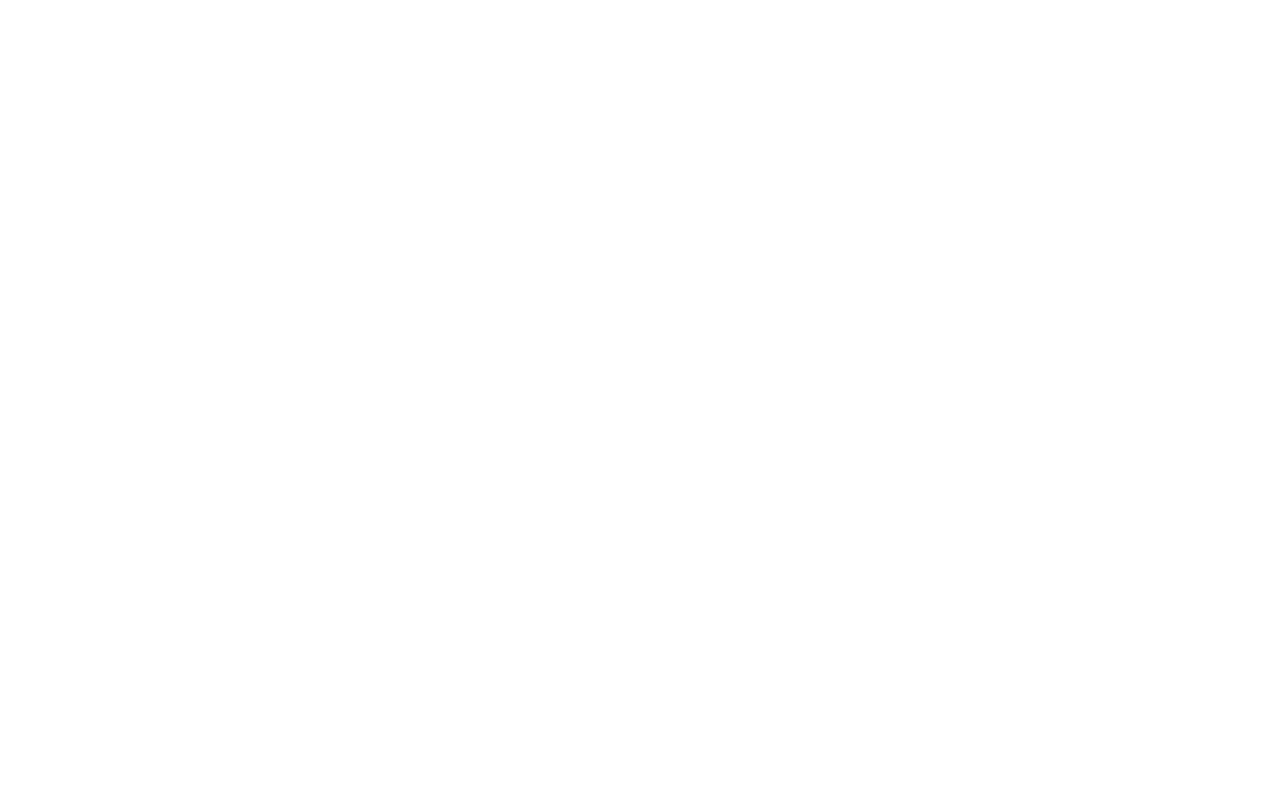
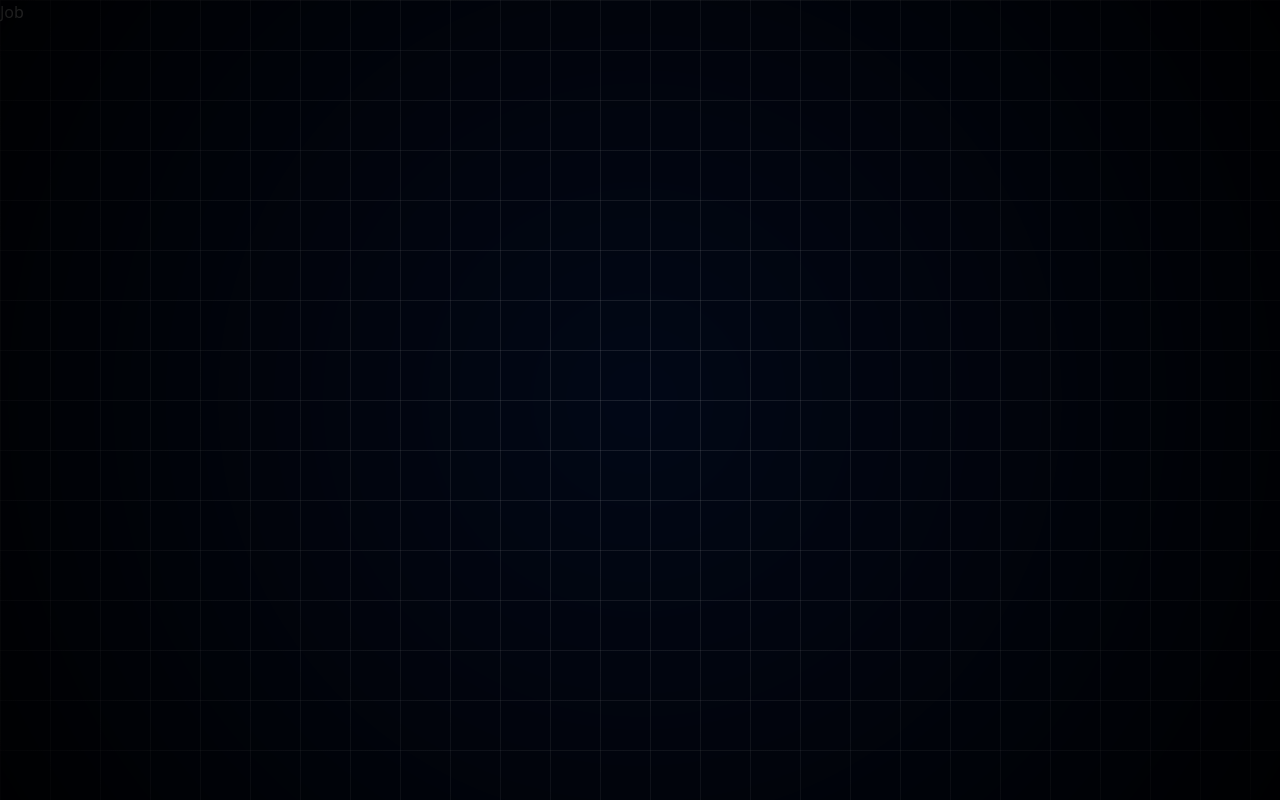
Before and after one commit to abhishek17551/job-portal, a React (Vite) app: page /job/1 in a window 1280 px wide. Built offline with nearby package versions, Linux system fonts and the light colour scheme.

Commit message:
imported themes from shadcn

```diff
--- a/src/App.css
+++ b/src/App.css
@@ -0,0 +1,26 @@
+.grid-background {
+    position: fixed;
+    top: 0;
+    left: 0;
+    width: 100%;
+    height: 100%;
+    background: linear-gradient(
+        to right,
+        rgba(255, 255, 255, 0.1) 1px,
+        transparent 1px
+      ),
+      linear-gradient(to bottom, rgba(255, 255, 255, 0.1) 1px, transparent 1px);
+    background-size: 50px 50px;
+    pointer-events: none;
+    z-index: -1;
+  }
+
+  .grid-background::before {
+    content: "";
+    position: absolute;
+    top: 0;
+    left: 0;
+    width: 100%;
+    height: 100%;
+    background: radial-gradient(circle, transparent, rgba(0, 0, 0, 0.9));
+  }
--- /dev/null
+++ b/src/components/ui/theme-provider.jsx
@@ -0,0 +1,60 @@
+import { createContext, useContext, useEffect, useState } from "react"
+
+
+const initialState = {
+    theme: "system",
+    setTheme: () => null,
+  }
+const ThemeProviderContext = createContext(initialState)
+
+export function ThemeProvider({
+  children,
+  defaultTheme = "system",
+  storageKey = "vite-ui-theme",
+  ...props
+}) {
+  const [theme, setTheme] = useState(
+    () => (localStorage.getItem(storageKey) ) || defaultTheme
+  )
+
+  useEffect(() => {
+    const root = window.document.documentElement
+
+    root.classList.remove("light", "dark")
+
+    if (theme === "system") {
+      const systemTheme = window.matchMedia("(prefers-color-scheme: dark)")
+        .matches
+        ? "dark"
+        : "light"
+
+      root.classList.add(systemTheme)
+      return
+    }
+
+    root.classList.add(theme)
+  }, [theme])
+
+  const value = {
+    theme,
+    setTheme: (theme) => {
+      localStorage.setItem(storageKey, theme)
+      setTheme(theme)
+    },
+  }
+
+  return (
+    <ThemeProviderContext.Provider {...props} value={value}>
+      {children}
+    </ThemeProviderContext.Provider>
+  )
+}
+
+export const useTheme = () => {
+  const context = useContext(ThemeProviderContext)
+
+  if (context === undefined)
+    throw new Error("useTheme must be used within a ThemeProvider")
+
+  return context
+}
--- a/src/layout/app-layout.jsx
+++ b/src/layout/app-layout.jsx
@@ -4,8 +4,13 @@
 const AppLayout = () => {
   return (
     <div>
-        Applayout
-        <Outlet/>
+        <div className='grid-background'>
+          <main>
+          <Outlet/>
+          </main>
+
+        </div>
+
     </div>
   )
 }
```
Also changed, not shown: src/App.jsx (+5 -2 lines).
